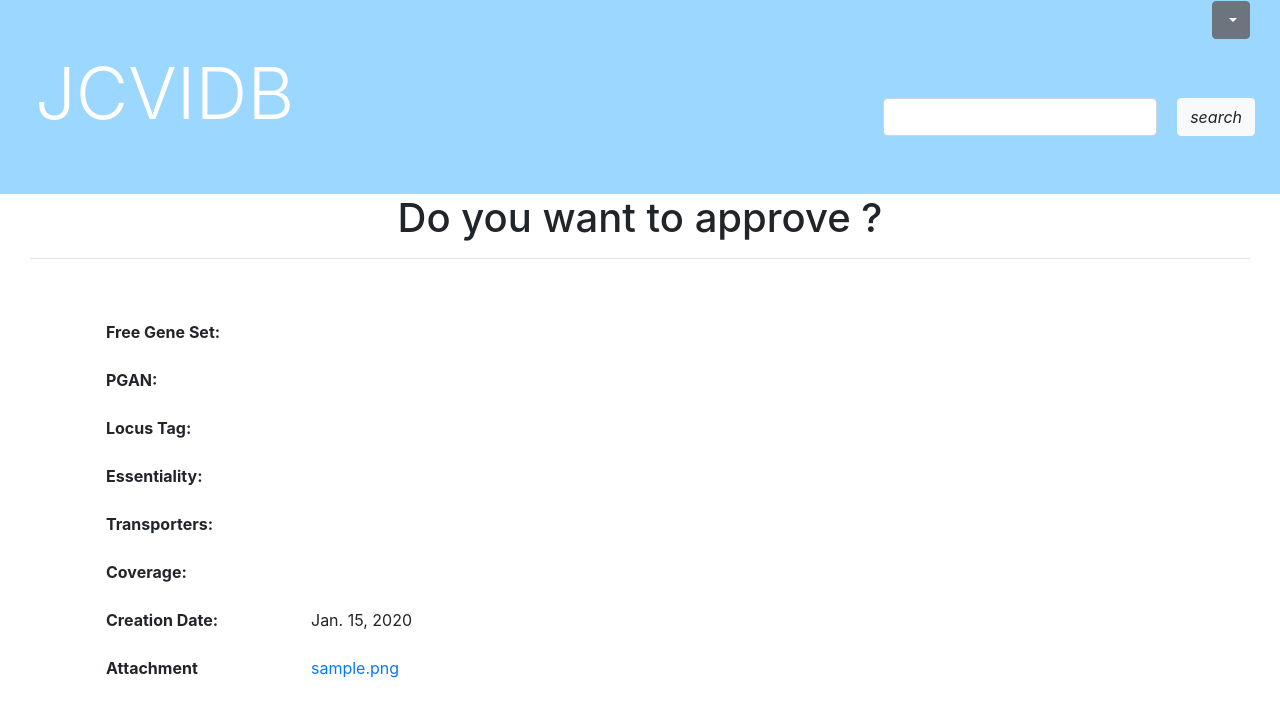
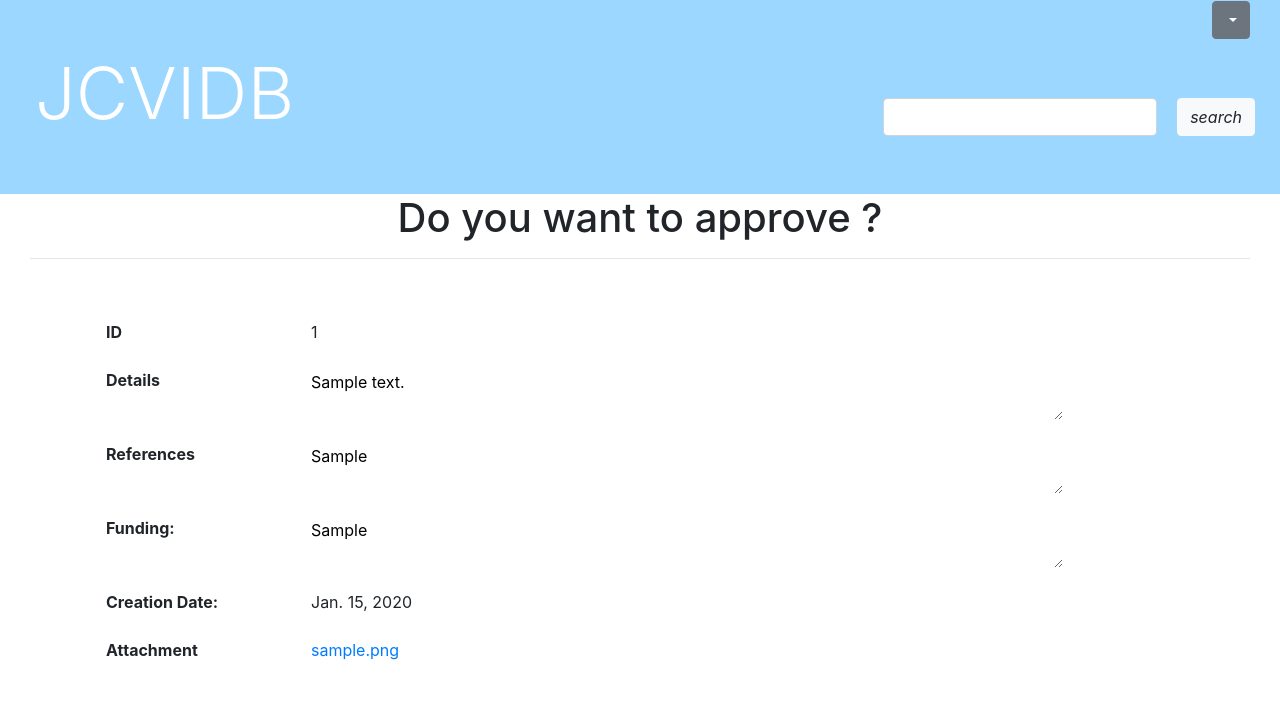
Before and after one commit to BioinfoMachineLearning/JCVIDB, a Django app: template jcvidb/jcvidb_app/templates/update_prot.html in a window 1280 px wide. Shown: the top 717 px of the page. Run offline with Django 4.2, Linux system fonts and the light colour scheme; the template is opened without the code that fills it: values that come from a table or form of the project are taken from there, others are empty; data comes from the database, SQL or seed files in the repository; tables that the repository leaves empty hold one stand-in row (values such as "Sample post"); some libraries are stand-ins or nearby versions.

Commit message:
new version added

```diff
--- a/jcvidb/jcvidb_app/templates/main.html
+++ b/jcvidb/jcvidb_app/templates/main.html
@@ -50,14 +50,12 @@
         </tr>
       </thead>
   <tbody>
-
-
     {% for x in aProteomics_data %}
     <tr>
           <td><a href="details/{{ x.id }}">{{ x.id }}</a></td>
-          <td><textarea rows="5" cols="30" readonly style="border:0px;">{{ x.details }}</textarea> </td>
+          <td><textarea rows="2" cols="30" readonly style="border:0px;width: 100%;">{{ x.details }}</textarea> </td>
           <td>{{ x.type.name }}</td>
-          </tr>
+    </tr>
     {% endfor %}
     </tr>
   </tbody>
--- a/jcvidb/jcvidb_app/templates/update_prot.html
+++ b/jcvidb/jcvidb_app/templates/update_prot.html
@@ -14,63 +14,50 @@
         <form class="form-horizontal" method="post" >
              {% csrf_token %}
             <div class="form-group row">
-                <label class="control-label col-sm-2" for="email"><b>Free Gene Set:</b></label>
+                <label class="control-label col-sm-2" for="id_id"><b>ID</b></label>
                 <div class="col-sm-10">
-                    <label class="col-sm-10">{{prot_data.freeGeneSet}}</label>
+                    <label id="id_id" class="col-sm-10">{{prot_data.id}}</label>
                 </div>
             </div>
             <div class="form-group row">
-                <label class="control-label col-sm-2" for="pwd"><b>PGAN:</b></label>
+                <label class="control-label col-sm-2" for="id_details"><b>Details</b></label>
                 <div class="col-sm-10">
-<!--                    <input class="col-sm-10" name="PGAN" id="id_PGAN" value="{{prot_data.PGAN}}">-->
-                    <label class="col-sm-10">{{prot_data.PGAN}}</label>
+                    <textarea class="col-sm-10" id="id_details" style="border: 0px;">{{prot_data.details}}</textarea>
                 </div>
             </div>
 
             <div class="form-group row">
-                <label class="control-label col-sm-2" for="email"><b>Locus Tag:</b></label>
+                <label class="control-label col-sm-2" for="id_references"><b>References</b></label>
                 <div class="col-sm-10">
-                    <label class="col-sm-10">{{prot_data.locusTag}}</label>
+                    <textarea id="id_references" class="col-sm-10" style="border: 0px;">{{prot_data.references}}</textarea>
                 </div>
             </div>
             <div class="form-group row">
-                <label class="control-label col-sm-2" for="pwd"><b>Essentiality:</b></label>
+                <label class="control-label col-sm-2" for="id_funding"><b>Funding:</b></label>
                 <div class="col-sm-10">
-                    <label class="col-sm-10">{{prot_data.essentiality}}</label>
-                </div>
-            </div>
-
-            <div class="form-group row">
-                <label class="control-label col-sm-2" for="email"><b>Transporters:</b></label>
-                <div class="col-sm-10">
-                    <label class="col-sm-10">{{prot_data.transporters}}</label>
-                </div>
-            </div>
-            <div class="form-group row">
-                <label class="control-label col-sm-2" for="pwd"><b>Coverage:</b></label>
-                <div class="col-sm-10">
-                    <label class="col-sm-10">{{prot_data.coverage}}</label>
-                </div>
-            </div>
-            <div class="form-group row">
-                <label class="control-label col-sm-2" for="email"><b>Creation Date:</b></label>
-                <div class="col-sm-10">
-                    <label class="col-sm-10">{{prot_data.creationDate}}</label>
+                    <textarea class="col-sm-10" id="id_funding" style="border: 0px;">{{prot_data.funding}}</textarea>
                 </div>
             </div>
 
 
             <div class="form-group row">
-                <label class="control-label col-sm-2" for="email"><b>Attachment</b></label>
+                <label class="control-label col-sm-2" for="id_cd"><b>Creation Date:</b></label>
                 <div class="col-sm-10">
-<!--                    <label class="col-sm-10" ><a href="../download/" {{prot_data.attachment}} > {{prot_data.attachment}}</a> </label>-->
+                    <label class="col-sm-10" id="id_cd">{{prot_data.creationDate}}</label>
+                </div>
+            </div>
+            <div class="form-group row">
+                <label class="control-label col-sm-2" for="id_attachment"><b>Attachment</b></label>
+                <div class="col-sm-10">
+
                     {% if prot_data.attachment %}
-                    <label class="col-sm-10" ><a href="{% url 'download_file' file_name=prot_data.attachment %}">  {{prot_data.attachment}}</a> </label>
+                    <label id ="id_attachment" class="col-sm-10" ><a href="{% url 'download_file' file_name=prot_data.attachment %}">  {{prot_data.attachment}}</a> </label>
                     {% else %}
                     <p>No file available for download.</p>
                     {% endif %}
                 </div>
             </div>
+
 
             {% if login_context.id and login_context.admin  %}
             <div class="form-group row">
```
Also changed, not shown: jcvidb/jcvidb_app/templates/approve_list.html (+7 -9 lines).
